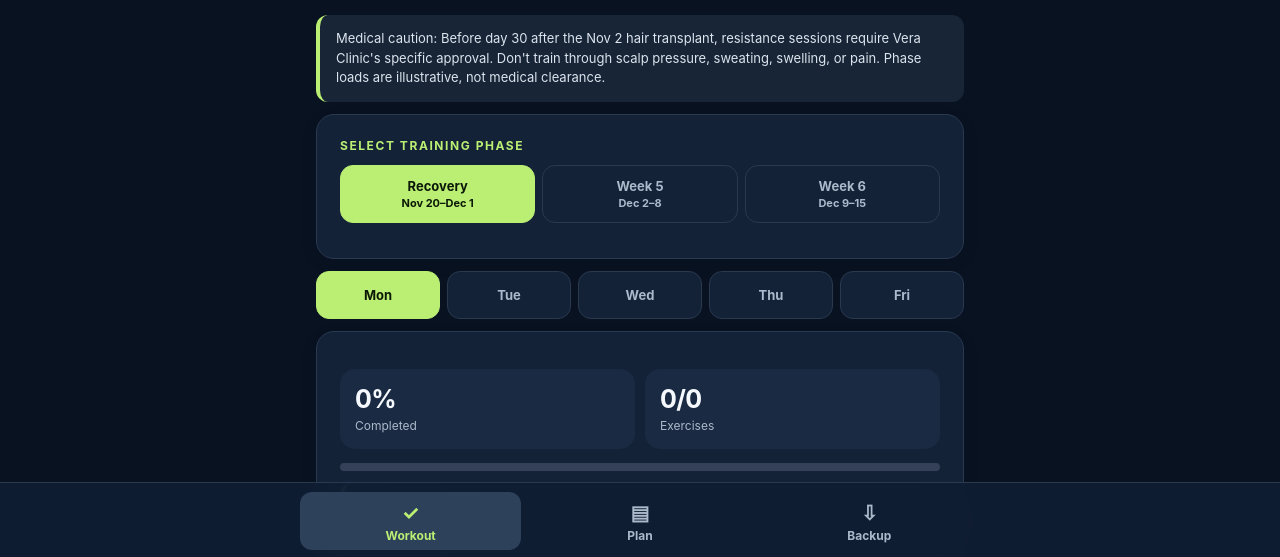
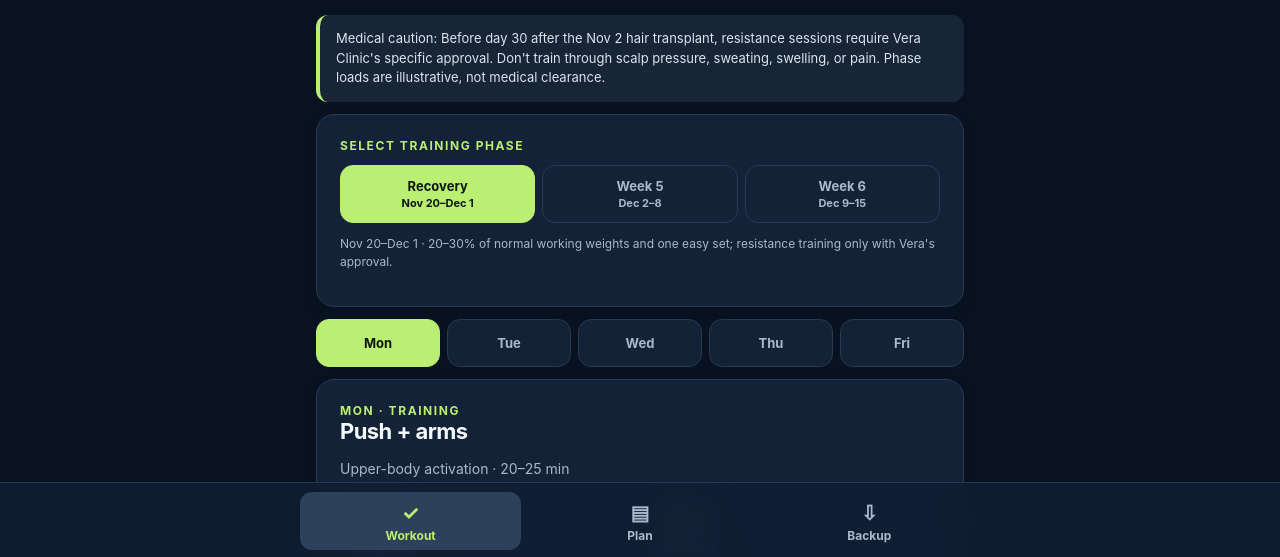
Before and after one commit to gpciancio/mario-recovery-training, a plain HTML site: page index.html in a window 1280 px wide. Shown: the part 241-798 px from the top of the page. Drawn offline with Linux system fonts and the light colour scheme.

Commit message:
Fix malformed workout plan JavaScript preventing app initialization

```diff
--- a/index.html
+++ b/index.html
@@ -21,19 +21,19 @@ mon:["Push + arms","Upper-body activation · 20–25 min",[["Incline chest press
 tue:["Recovery + mobility","Replace pickleball temporarily",[["Easy treadmill walk","10–15 min"],["Gentle shoulder circles","2 min"],["Standing hip mobility","3 min"],["Calf / hamstring stretch","5 min"],["Relaxed cooldown","3 min"]],"No pickleball, running or sweat-inducing exercise."],
 wed:["Pull + arms","Back and biceps activation",[["Lat pulldown","1 × 12"],["Seated cable row","1 × 12"],["Supported one-arm row","1 × 12/side"],["Machine rear-delt fly","1 × 12"],["Hammer curls","1 × 12"],["Light wrist curls","1 × 12"]],"Avoid hard bracing and crunches."],
 thu:["Recovery + knee care","Replace pickleball temporarily",[["Easy recumbent bike","8–10 min"],["Supported calf raises","1 × 12"],["Standing hip abduction","1 × 12/side"],["Gentle quad activation","1 × 12"],["Easy walk or stretch","5 min"]],"Knee motions should be pain-free; stop if scalp becomes hot."],
-fri:["Light legs + core","Knee-friendly activation",[["Seated leg curl","1 × 12"],["Shallow leg press","1 × 12"],["Standing calf raises","1 × 12"],["Light leg extension","1 × 12"],["Standing Pallof press","1 × 10/side"]],"Avoid ab-wheel, heavy bracing, weighted crunches, and painful knee ranges."]]},
+fri:["Light legs + core","Knee-friendly activation",[["Seated leg curl","1 × 12"],["Shallow leg press","1 × 12"],["Standing calf raises","1 × 12"],["Light leg extension","1 × 12"],["Standing Pallof press","1 × 10/side"]],"Avoid ab-wheel, heavy bracing, weighted crunches, and painful knee ranges."]}},
 week5:{info:"Dec 2–8 · Only if cleared: approximately 40–50% weights, two easy sets, 4–5 reps in reserve.",days:{
 mon:["Push + arms","Controlled reintroduction",[["Incline Smith / dumbbell press","2 × 10"],["Machine shoulder press","2 × 10"],["Cable crossover","2 × 12"],["Lateral raises","2 × 12"],["Triceps pushdown","2 × 12"],["Dumbbell curls","2 × 12"]],"Avoid failure and breath holding."],
 tue:["Mobility + cardio","Easy active recovery",[["Comfortable treadmill / bike","15–20 min"],["Hip mobility","4 min"],["Shoulder mobility","4 min"],["Gentle knee activation","1 × 12"]],"Pickleball only with specific clearance."],
 wed:["Pull + arms","Controlled back and biceps",[["Lat pulldown","2 × 10"],["Seated cable row","2 × 10"],["Supported one-arm row","2 × 10/side"],["Rear-delt fly","2 × 12"],["Hammer curls","2 × 12"],["Incline dumbbell curls","1 × 12"]],"Easy breathing, ample rest."],
 thu:["Mobility + knee care","Low-impact recovery",[["Recumbent bike","15 min"],["Gentle quad activation","2 × 12"],["Hip mobility","4 min"],["Supported calf raises","2 × 12"]],"Keep activity conversational."],
-fri:["Legs + core","Knee-friendly work",[["Shallow leg press","2 × 12"],["Seated leg curl","2 × 12"],["Light glute bridge","2 × 12"],["Calf raises","2 × 12"],["Pain-free leg extension","1 × 12"],["Standing Pallof press","2 × 10/side"]],"Stop before fatigue; protect knee."]]},
+fri:["Legs + core","Knee-friendly work",[["Shallow leg press","2 × 12"],["Seated leg curl","2 × 12"],["Light glute bridge","2 × 12"],["Calf raises","2 × 12"],["Pain-free leg extension","1 × 12"],["Standing Pallof press","2 × 10/side"]],"Stop before fatigue; protect knee."]}},
 week6:{info:"Dec 9–15 · If symptom-free and cleared: approximately 60–70% weights, two to three sets, no failure.",days:{
 mon:["Push + arms","Gradual rebuilding",[["Incline Smith / dumbbell press","3 × 8–10"],["Machine shoulder press","2 × 10"],["Cable crossover","2 × 12"],["Lateral raises","2 × 15"],["Overhead triceps extension","2 × 10"],["Triceps pushdown","2 × 12"],["Dumbbell curls","2 × 12"]],"Keep at least three good reps in reserve."],
 tue:["Recovery / light court drills","Only with clearance",[["Comfortable walk / cycling","15–20 min"],["Gentle mobility","6 min"],["Knee activation","2 × 12"]],"No pickleball matches until specifically cleared."],
 wed:["Pull + arms","Gradual rebuilding",[["Lat pulldown","3 × 8–10"],["Seated cable row","2 × 10"],["Supported one-arm row","2 × 10/side"],["Rear-delt fly","2 × 15"],["Hammer curls","2 × 12"],["Incline dumbbell curls","2 × 10"],["Wrist / reverse curls","1 × 15 each"]],"Avoid heavy bracing and failure."],
 thu:["Recovery / light court drills","Controlled movement",[["Easy bike","15–20 min"],["Hip mobility","5 min"],["Quad activation","2 × 12"],["Calf raises","2 × 15"]],"Return to pickleball gradually after clearance."],
-fri:["Legs + core","Knee-conscious reloading",[["Shallow leg press","3 × 12"],["Lying / seated leg curl","2 × 12"],["Light glute bridge / hip thrust","2 × 12"],["Calf raises","2 × 15"],["Pain-free leg extension","2 × 15"],["Standing Pallof press","2 × 12/side"]],"Delay ab-wheel and weighted cable crunches until cleared."]]}
+fri:["Legs + core","Knee-conscious reloading",[["Shallow leg press","3 × 12"],["Lying / seated leg curl","2 × 12"],["Light glute bridge / hip thrust","2 × 12"],["Calf raises","2 × 15"],["Pain-free leg extension","2 × 15"],["Standing Pallof press","2 × 12/side"]],"Delay ab-wheel and weighted cable crunches until cleared."]}}
 };
 const KEY="gp-recovery-training-v1",qs=s=>document.querySelector(s);
 let saved={};try{saved=JSON.parse(localStorage.getItem(KEY)||"{}")||{}}catch(e){}
```
